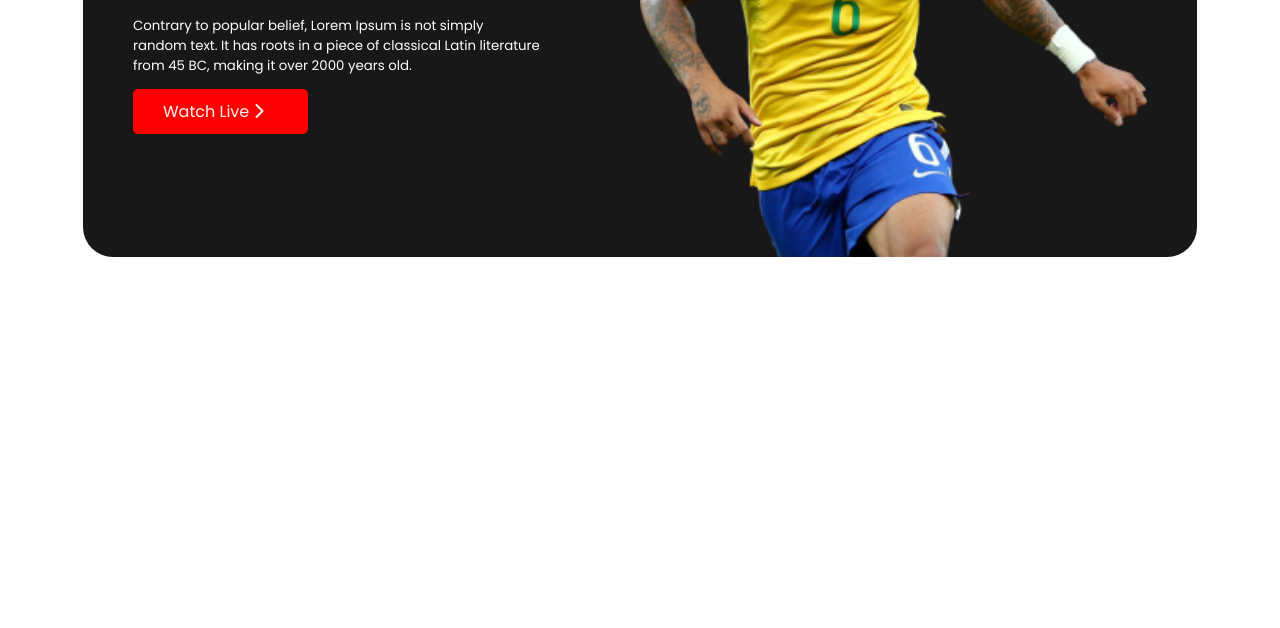
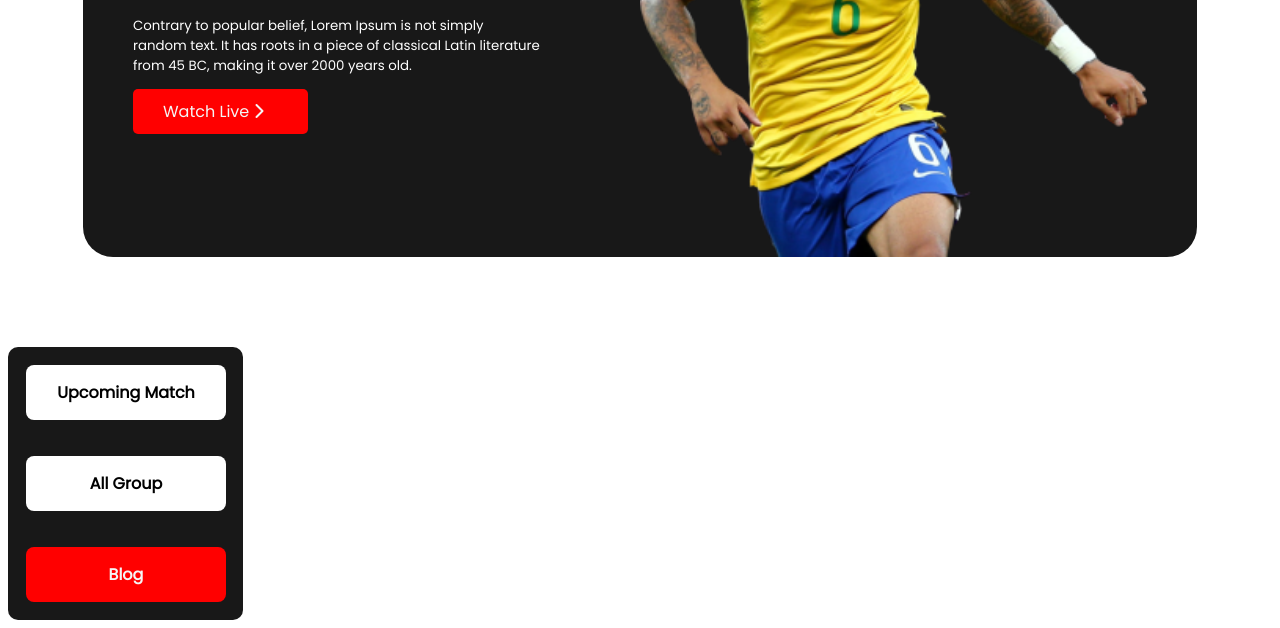
Before and after one commit to ahmadbinraees/world-cup, a plain HTML site: page index.html in a window 1280 px wide. Shown: the part 384-1012 px from the top of the page. Before the commit the page ends 800 px from the top, so only its background shows below. Drawn offline with Linux system fonts and the light colour scheme.

Commit message:
aside button added

```diff
--- a/css/main.css
+++ b/css/main.css
@@ -39,3 +39,34 @@ header a{
     font-weight: 500;
     display: block;
 }
+/*-----------------------------------------------------------------
+                            MAIN
+-------------------------------------------------------------------*/
+
+/*---------------------- ASIDE BUTTON -----------------------------*/
+aside{
+    background-color: rgba(0, 0, 0, 0.904);
+    border-radius: 10px;
+    display: flex;
+    flex-direction: column;
+    height: fit-content;
+    width: 235px;
+    margin-right: 20px;
+}
+aside a{
+    text-decoration: none;
+    border: none;
+    color: black;
+    text-align: center;
+    border-radius: 8px;
+    height: 40px;
+    width: 200px;
+    margin: 18px 18px ;
+    padding: 15px 0 0 0;
+    font-weight: 700;
+    background-color: white;
+}
+#red-button{
+    color: whitesmoke;
+    background-color: red;
+}
--- a/index.html
+++ b/index.html
@@ -13,6 +13,9 @@
     <script src="https://kit.fontawesome.com/1fed1363d4.js" crossorigin="anonymous"></script>
 </head>
 <body>
+    <!-------------------------------------------------------------------------
+                            HEADER (BANNER SECTION)
+    --------------------------------------------------------------------------->
     <header>
         <div class="half-width">
             <h1>The Greatest <br> show on the <br> earth</h1>
@@ -27,7 +30,17 @@
             <img src="assets/banner-image.png" alt="">
         </div>
     </header>
-    <main></main>
+        <!-------------------------------------------------------------------------
+                        MAIN (ASIDE BUTTONS & GRID CONTAINER SECTION)
+        --------------------------------------------------------------------------->
+    <main>
+        <!---------------------------- ASIDE BUTTONS ------------------------------>
+        <aside>
+            <a href="">Upcoming Match</a>
+            <a href="">All Group</a>
+            <a href="index.html" id="red-button">Blog</a>
+        </aside>
+    </main>
     <footer></footer>
 </body>
 </html>
```
